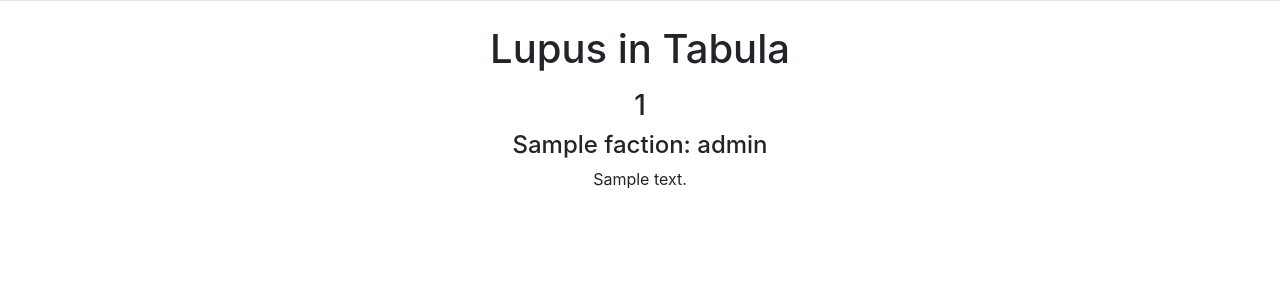
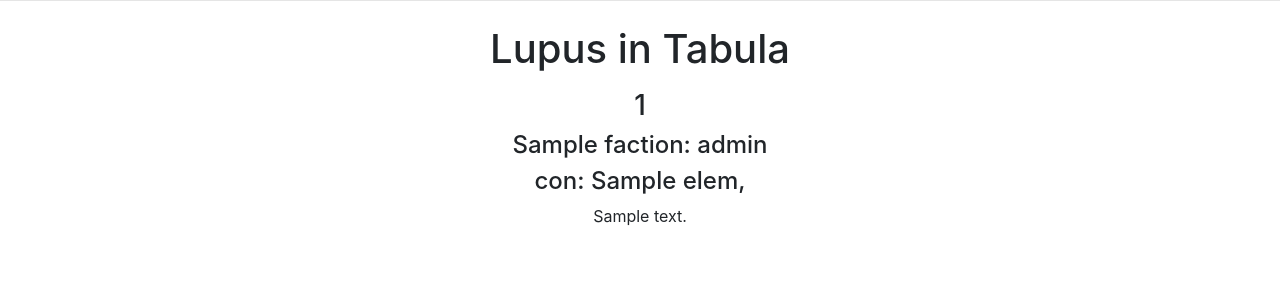
Before and after one commit to Envq/lupus_on_lan, a Flask app: template templates/player.html in a window 1280 px wide. Shown: the top 300 px of the page. Run offline with Flask 2, Linux system fonts and the light colour scheme; the template is opened without the code that fills it: most values are stand-ins (such as "Sample title", 1, 10 or a date in 2020); some libraries are stand-ins or nearby versions.

Commit message:
Altri giocatori - front end

```diff
--- a/templates/player.html
+++ b/templates/player.html
@@ -6,6 +6,9 @@
   <div class="col-12" style="text-align: center">
     <h3>{{ userId }}</h3>
     <h4>{{ faction }}: {{ role }}</h4>
+    {% if others %}
+      <h4>con: {% for elem in others %}{{ elem }}, {% endfor %}</h4>
+    {% endif %}
     <p>{{ description }}</p>
   </div>
 </div>
```
